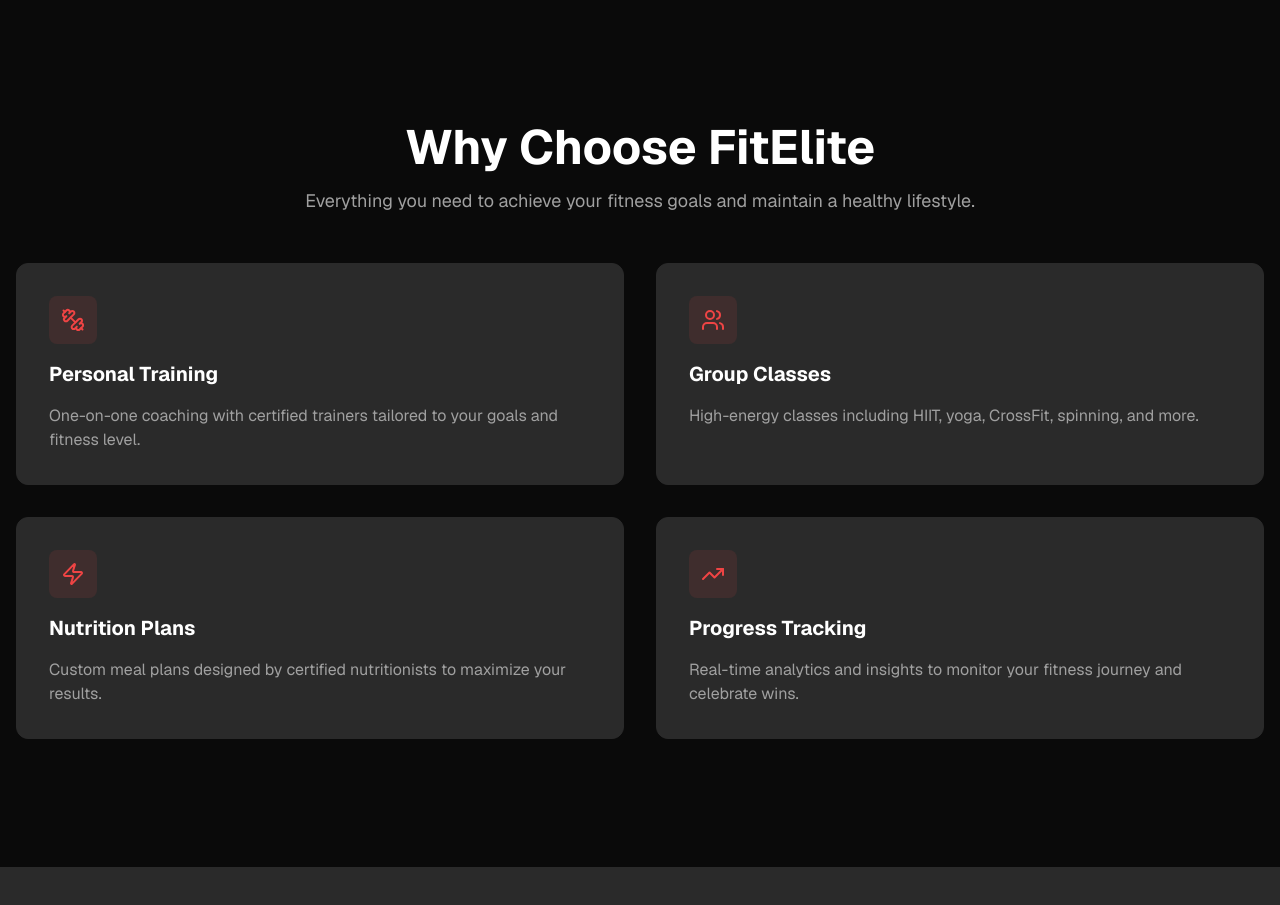
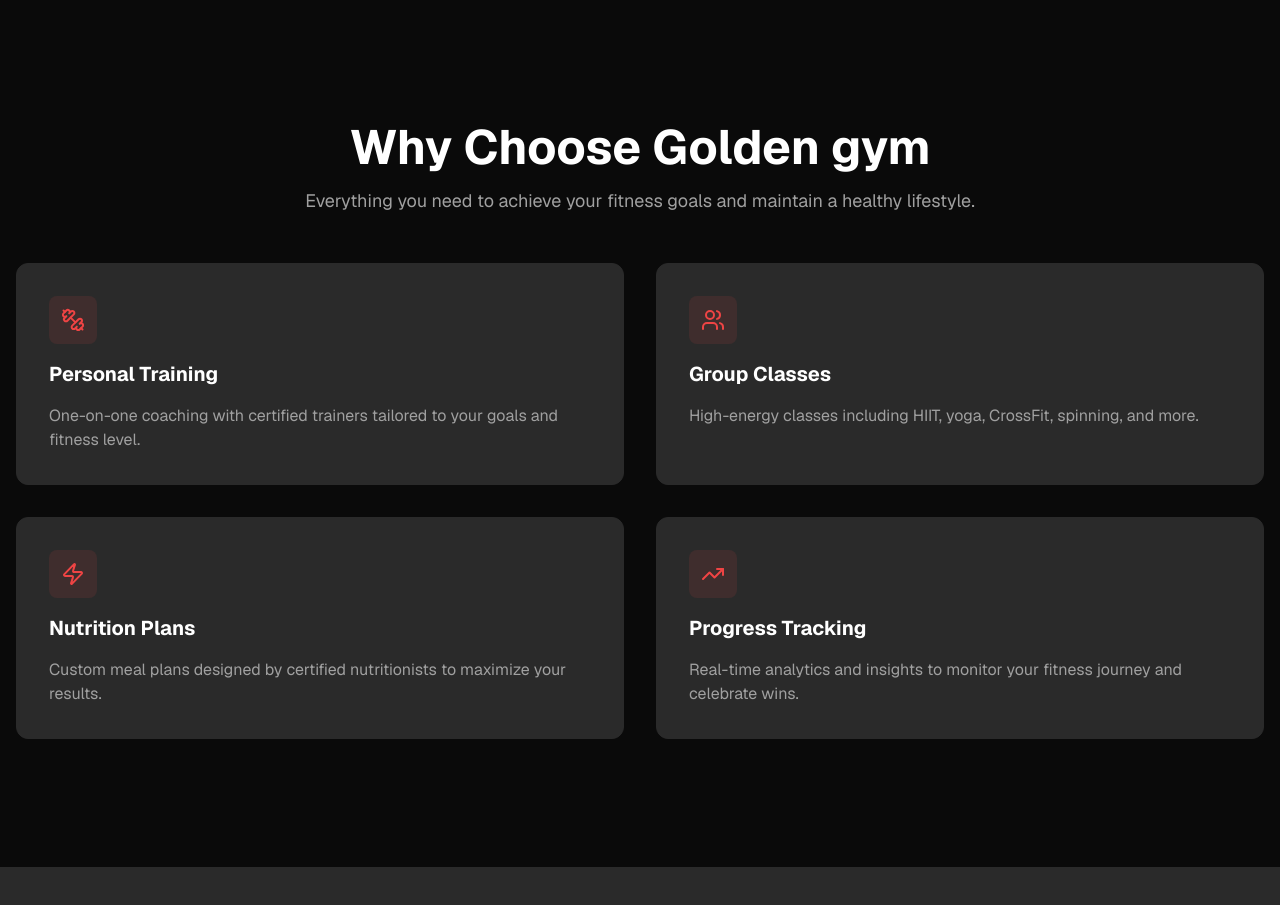
Before and after one commit to bonnie12-w/gym, a Next.js app: page / in a window 1280 px wide. Shown: the part 1140-2045 px from the top of the page. Built offline with nearby package versions, Linux system fonts and the light colour scheme.

Commit message:
Update features-section.tsx

```diff
--- a/components/features-section.tsx
+++ b/components/features-section.tsx
@@ -29,7 +29,7 @@ export function FeaturesSection() {
       <div className="mx-auto max-w-7xl px-4">
         <div className="space-y-12">
           <div className="space-y-4 text-center">
-            <h2 className="text-3xl font-bold md:text-4xl lg:text-5xl">Why Choose FitElite</h2>
+            <h2 className="text-3xl font-bold md:text-4xl lg:text-5xl">Why Choose Golden gym</h2>
             <p className="mx-auto max-w-2xl text-lg text-muted-foreground">
               Everything you need to achieve your fitness goals and maintain a healthy lifestyle.
             </p>
```
